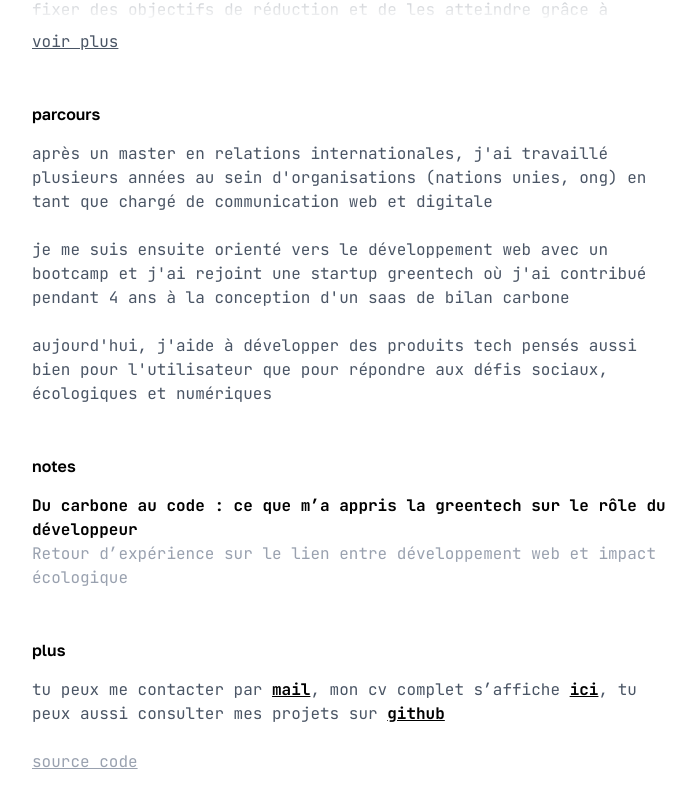
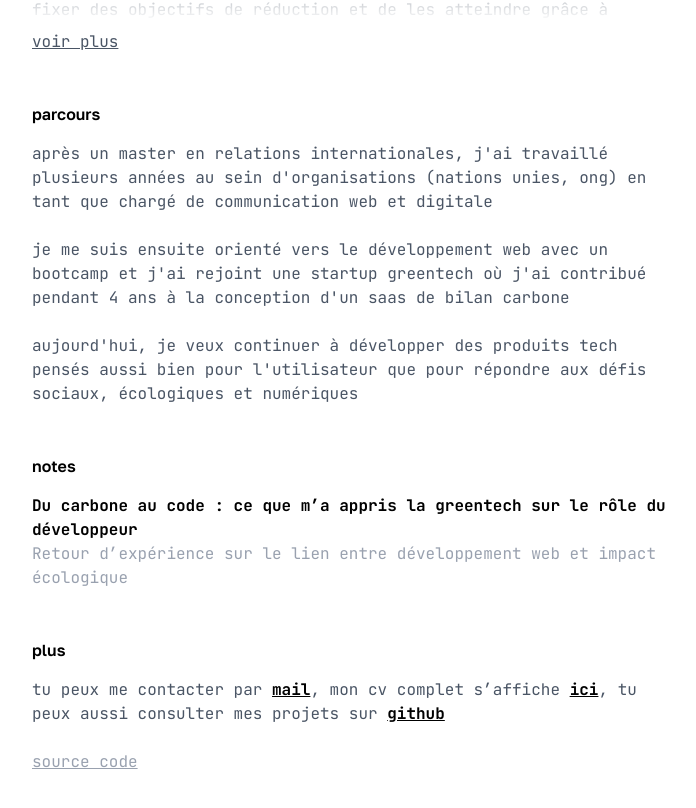
Before and after one commit to raphaelchpprt/raphaelch.me, a Next.js app: page / in a window 1280 px wide. Shown: the part 834-1642 px from the top of the page, without its empty margins (248-944 px from the left). Built offline with nearby package versions, Linux system fonts and the light colour scheme.

Commit message:
Update experience description for improved clarity and intent

```diff
--- a/app/page.tsx
+++ b/app/page.tsx
@@ -99,9 +99,9 @@ export default async function Home() {
             carbone
           </p>
           <p className="max-w-prose text-pretty">
-            aujourd&apos;hui, j&apos;aide à développer des produits tech pensés
-            aussi bien pour l&apos;utilisateur que pour répondre aux défis
-            sociaux, écologiques et numériques
+            aujourd&apos;hui, je veux continuer à développer des produits tech
+            pensés aussi bien pour l&apos;utilisateur que pour répondre aux
+            défis sociaux, écologiques et numériques
           </p>
         </div>
       </div>
```
